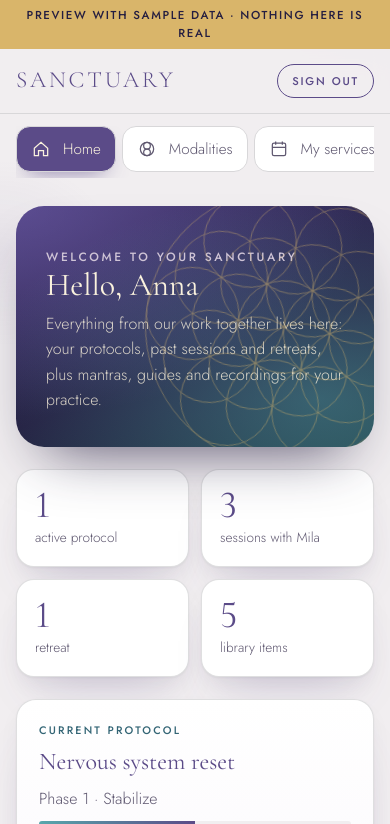
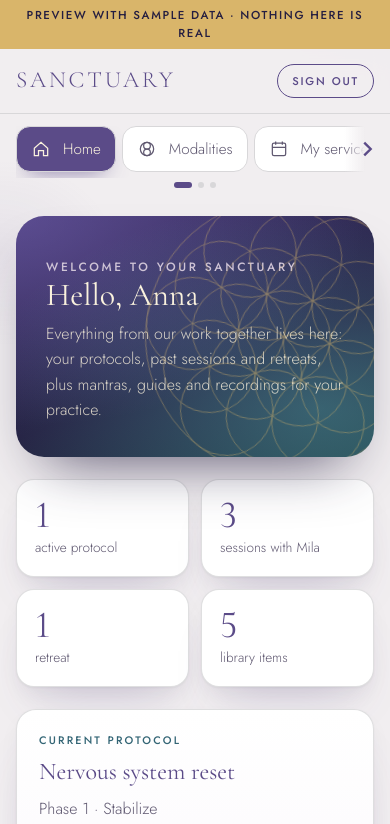
Before and after one commit to Serenitycode777/milabrown-portal, a plain HTML site: page index.html in a window 390 px wide. Both pictures are taken after a click on the button "OPEN THE PREVIEW". Shown: the top 824 px of the page. Drawn offline with nearby package versions, Linux system fonts and the light colour scheme.

Commit message:
Add files via upload

```diff
--- a/index.html
+++ b/index.html
@@ -76,7 +76,12 @@
     </div>
   </header>
   <div class="shell">
-    <nav class="side" aria-label="Sections" id="nav"></nav>
+    <div class="nav-wrap nav-b" id="nav-wrap">
+      <button class="nav-arrow left" type="button" id="nav-left" aria-label="Scroll menu left" tabindex="-1"><svg viewBox="0 0 24 24"><path d="M15 5l-7 7 7 7"/></svg></button>
+      <nav class="side" aria-label="Sections" id="nav"></nav>
+      <button class="nav-arrow right" type="button" id="nav-right" aria-label="Scroll menu right" tabindex="-1"><svg viewBox="0 0 24 24"><path d="M9 5l7 7-7 7"/></svg></button>
+      <div class="nav-dots" id="nav-dots" aria-hidden="true"></div>
+    </div>
     <main id="view" tabindex="-1"></main>
   </div>
 </div>
@@ -199,8 +204,24 @@
     if (!$("setpw").hidden) { $("setpw-title").textContent = pwMode === "reset" ? t.resetTitle : t.createTitle; $("setpw-lead").textContent = pwMode === "reset" ? t.resetLead : t.createLead; }
     const counts = { modalities: D.modalities.length, services: D.services.length, protocols: D.protocols.length, retreats: D.attendance.length, library: D.library.length };
     $("nav").innerHTML = Object.keys(ICONS).map((k) => `<button type="button" data-go="${k}" aria-current="${k === current ? "page" : "false"}"${k === "profile" ? ' class="nav-profile"' : ""}><svg viewBox="0 0 24 24">${ICONS[k]}</svg>${t.nav[k]}${counts[k] ? `<span class="count">${counts[k]}</span>` : ""}</button>`).join("");
+    if (typeof navState === "function") requestAnimationFrame(navState);
   }
   applyStatic();
+
+  // Phone menu: show arrows / dots when there are more sections to the side
+  function navState() {
+    const n = $("nav"), w = $("nav-wrap"); if (!n || !w) return;
+    const max = n.scrollWidth - n.clientWidth;
+    w.classList.toggle("can-left", n.scrollLeft > 4);
+    w.classList.toggle("can-right", n.scrollLeft < max - 4);
+    const pages = max > 4 ? Math.ceil(n.scrollWidth / n.clientWidth) : 0;
+    const cur = pages ? Math.round((n.scrollLeft / max) * (pages - 1)) : 0;
+    $("nav-dots").innerHTML = pages > 1 ? Array.from({ length: pages }, (_, i) => `<i class="${i === cur ? "on" : ""}"></i>`).join("") : "";
+  }
+  $("nav").addEventListener("scroll", () => requestAnimationFrame(navState), { passive: true });
+  window.addEventListener("resize", navState);
+  $("nav-left").addEventListener("click", () => $("nav").scrollBy({ left: -$("nav").clientWidth * 0.7, behavior: "smooth" }));
+  $("nav-right").addEventListener("click", () => $("nav").scrollBy({ left: $("nav").clientWidth * 0.7, behavior: "smooth" }));
 
   document.addEventListener("click", (e) => {
     const l = e.target.closest("[data-setlang]");
--- a/sanctuary.css
+++ b/sanctuary.css
@@ -176,3 +176,30 @@ main{min-width:0}
 .linkbtn{all:unset;cursor:pointer;font-size:.9rem;color:var(--indigo);border-bottom:1px solid rgba(91,75,136,.3);line-height:1.3}
 .linkbtn:hover,.linkbtn:focus-visible{color:var(--lagoon);border-bottom-color:currentColor}
 .login-card .linkbtn{justify-self:center}
+
+/* phone menu: scroll hints (option A = arrow buttons, option B = fades + dots) */
+.nav-wrap{position:relative;min-width:0}
+.nav-arrow,.nav-dots{display:none}
+@media (max-width:860px){
+  .nav-wrap{margin:0 -16px;padding:0 16px}
+  .side{scroll-behavior:smooth;scroll-snap-type:x proximity}
+  .side button{scroll-snap-align:start}
+  /* A: round gold arrow buttons over a soft fade */
+  .nav-a .nav-arrow{display:grid;place-items:center;position:absolute;top:0;bottom:6px;width:58px;border:0;padding:0;cursor:pointer;z-index:2;opacity:0;pointer-events:none;transition:opacity .25s}
+  .nav-a .nav-arrow svg{width:34px;height:34px;padding:8px;border-radius:50%;background:var(--indigo);stroke:var(--cream);stroke-width:2.4;fill:none;box-shadow:0 6px 14px -6px rgba(46,40,64,.6)}
+  .nav-a .nav-arrow.left{left:0;justify-items:start;padding-left:10px;background:linear-gradient(90deg,var(--mist) 45%,rgba(241,238,240,0))}
+  .nav-a .nav-arrow.right{right:0;justify-items:end;padding-right:10px;background:linear-gradient(270deg,var(--mist) 45%,rgba(241,238,240,0))}
+  .nav-a.can-left .nav-arrow.left,.nav-a.can-right .nav-arrow.right{opacity:1;pointer-events:auto}
+  .nav-a.can-right .nav-arrow.right svg{animation:nudge 1.8s ease-in-out 3}
+  @keyframes nudge{50%{transform:translateX(4px)}}
+  /* B: edge fades with a small chevron, plus position dots under the menu */
+  .nav-b .nav-arrow{display:grid;place-items:center;position:absolute;top:0;bottom:16px;width:46px;border:0;padding:0;cursor:pointer;z-index:2;opacity:0;pointer-events:none;transition:opacity .25s}
+  .nav-b .nav-arrow svg{width:22px;height:22px;stroke:var(--indigo);stroke-width:2.6;fill:none}
+  .nav-b .nav-arrow.left{left:0;background:linear-gradient(90deg,var(--mist) 55%,rgba(241,238,240,0))}
+  .nav-b .nav-arrow.right{right:0;background:linear-gradient(270deg,var(--mist) 55%,rgba(241,238,240,0))}
+  .nav-b.can-left .nav-arrow.left,.nav-b.can-right .nav-arrow.right{opacity:1;pointer-events:auto}
+  .nav-b .nav-dots{display:flex;justify-content:center;gap:6px;margin-top:4px}
+  .nav-b .nav-dots i{width:6px;height:6px;border-radius:999px;background:var(--stone);transition:width .25s,background .25s}
+  .nav-b .nav-dots i.on{width:18px;background:var(--indigo)}
+}
+@media (prefers-reduced-motion:reduce){.nav-a .nav-arrow svg{animation:none!important}}
```
